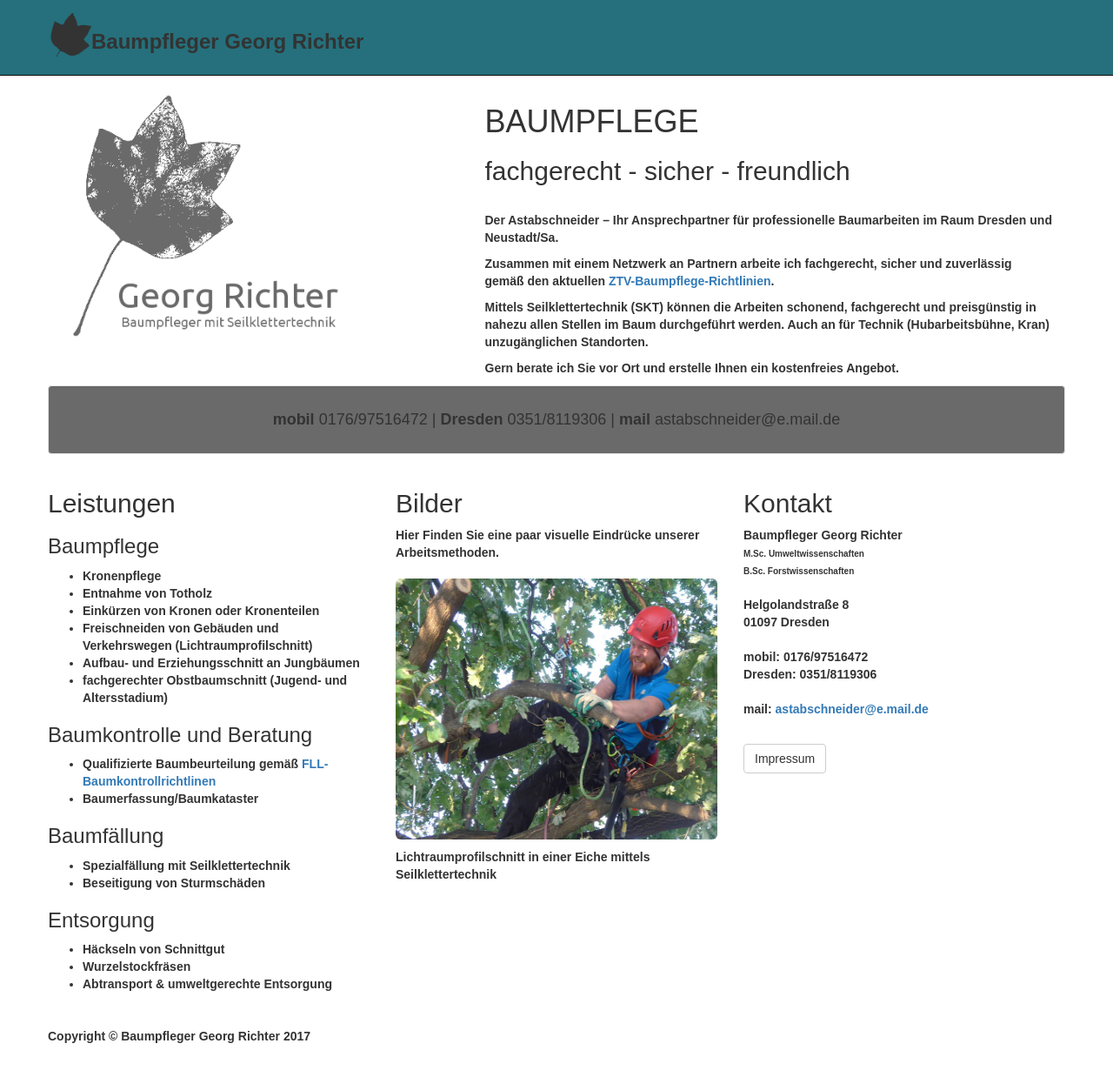
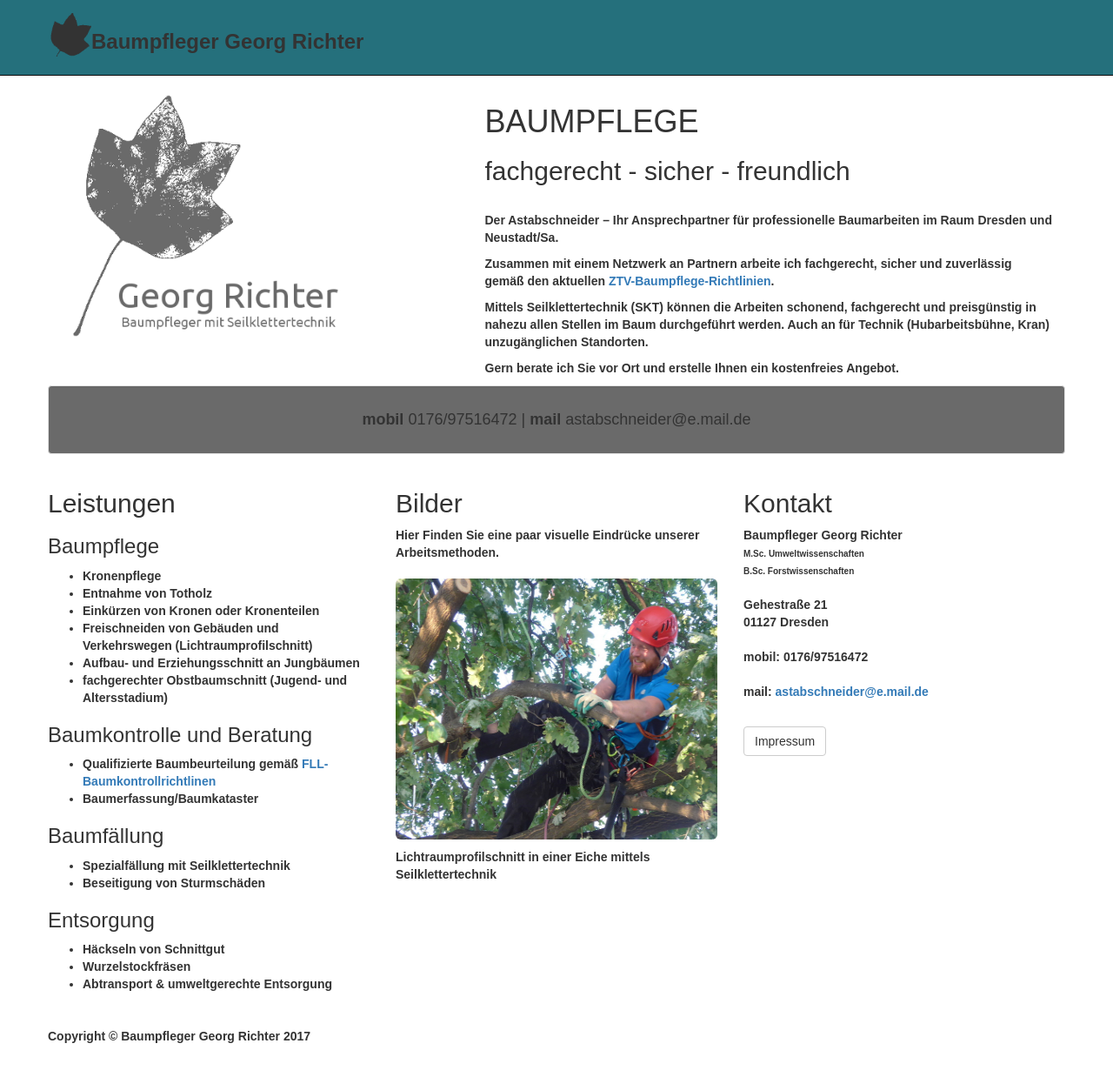
Before and after one commit to astabschneider/astabschneider.github.io, a Jekyll site: the page built from index.html, in a window 1280 px wide and 1241 px high. Shown: the top 1238 px of the window at 87% size. Built offline with Jekyll 4.4.1, drawn with Linux system fonts in a browser that asks for light colours.

Commit message:
updated site

```diff
--- a/index.html
+++ b/index.html
@@ -34,7 +34,7 @@ Gern berate ich Sie vor Ort und erstelle Ihnen ein kostenfreies Angebot.</p>
 <div class="row">
 <div class="col-lg-12">
     <div class="well text-center" style="background-color: #6a6a6a;">
-    <h4> <b>mobil</b> 0176/97516472 | <b>Dresden</b> 0351/8119306 | <b>mail</b> <a href="mailto:astabschneider@e.mail.de" style="color: inherit";>astabschneider@e.mail.de </a>
+    <h4> <b>mobil</b> 0176/97516472 | <b>mail</b> <a href="mailto:astabschneider@e.mail.de" style="color: inherit";>astabschneider@e.mail.de </a>
     </div>
 </div>
 <!-- /.col-lg-12 -->
@@ -109,7 +109,7 @@ Gern berate ich Sie vor Ort und erstelle Ihnen ein kostenfreies Angebot.</p>
 <!-- /.col-md-4 -->
 <div class="col-md-4">
     <h2>Kontakt</h2>
-    <p>Baumpfleger Georg Richter<br>  <font size="1">  M.Sc. Umweltwissenschaften <br> B.Sc. Forstwissenschaften <br></font> <br> Helgolandstraße 8 <br> 01097 Dresden <br> <br> mobil: 0176/97516472 <br> Dresden: 0351/8119306 <!--br> Neustadt/Sa.: 03596/502139--> <br> <br> mail: <a href="mailto:astabschneider@e.mail.de">astabschneider@e.mail.de </a> </p>
+    <p>Baumpfleger Georg Richter<br>  <font size="1">  M.Sc. Umweltwissenschaften <br> B.Sc. Forstwissenschaften <br></font> <br> Gehestraße 21 <br> 01127 Dresden <br> <br> mobil: 0176/97516472 <!--br> Neustadt/Sa.: 03596/502139--> <br> <br> mail: <a href="mailto:astabschneider@e.mail.de">astabschneider@e.mail.de </a> </p>
     <br>
     <a class="btn btn-default" href="http://astabschneider.de/Impressum/">Impressum</a>
 
```
